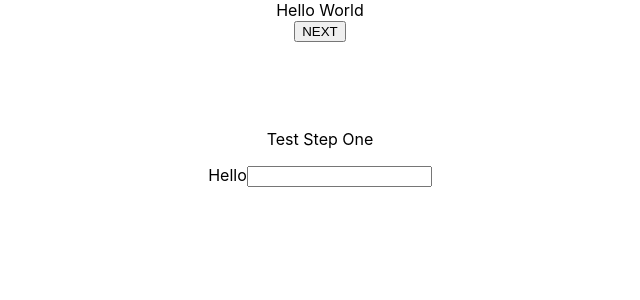
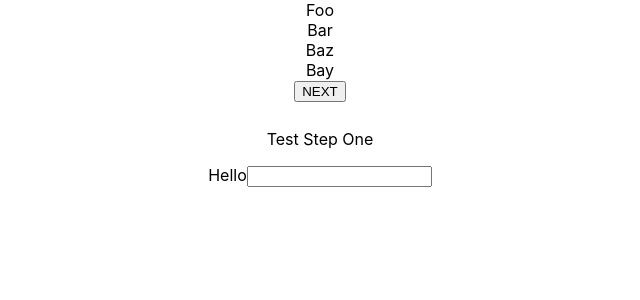
Before and after one commit to armandoroman1016/react-multi-step, a React (Create React App) app in the folder react-multi-step-form/: page / in a window 1280 px wide. Shown: the top 300 px of the page, without its empty margins (320-960 px from the left). Built offline with nearby package versions, Linux system fonts and the light colour scheme.

Commit message:
progress bar labels rendering

```diff
--- a/react-multi-step-form/src/Components/FormContainer.tsx
+++ b/react-multi-step-form/src/Components/FormContainer.tsx
@@ -4,9 +4,8 @@ import "./FormContainer.scss"
 import FormStep from "./FormStep"
 import Controls from "./Controls";
 
-import {formCtx} from '../Contexts/FormContext'
 import ProgressBar from "./ProgressBar";
-
+import { useMultiStep } from '../utils/useMultiStep'
 interface Step {
     component: React.ComponentType;
     name: string;
@@ -24,12 +23,13 @@ const {useEffect, useRef} = React
 
 const FormContainer = ({ heading, progressBar, styles, children, steps }: FormContainerProps) => {
 
-    const { state, update } = React.useContext(formCtx);
+    const {stepForm, updateMultiStep} = useMultiStep()
 
     useEffect(() => {
         if(steps){
             let maxPosition = steps.length - 1
-            update({...state, maxPosition})
+            updateMultiStep({...stepForm, maxPosition})
+            steps.forEach(step => stepForm.addStepName(step.name))
         }
     },[steps])
 
--- a/react-multi-step-form/src/Components/ProgressBar.tsx
+++ b/react-multi-step-form/src/Components/ProgressBar.tsx
@@ -1,19 +1,32 @@
 import * as React from "react";
 import * as CSS from "csstype";
 
-import {formCtx} from '../Contexts/FormContext'
-
+import {useMultiStep} from "../utils/useMultiStep"
 interface ProgressBarProps {
     fillColor?: string;
     className?: string;
 }
 
+const { useEffect } = React
 const ProgressBar = () => {
-    const [percentage, setPercentage] = React.useState(0);
 
-    const { state, update } = React.useContext(formCtx)
+    const { stepForm } = useMultiStep()
 
-    return <div>Hello World</div>;
+    let steps = 0;
+
+    console.log(stepForm)
+
+    useEffect(() => {
+        if(stepForm.maxPosition > 0)steps = stepForm.maxPosition + 1
+    }, [stepForm.maxPosition])
+
+    return(
+        <div>
+            {stepForm.stepNames && stepForm.stepNames.map(step => {
+                return <div>{step}</div>
+            }) }
+        </div>
+    );
 };
 
 export default ProgressBar;
--- a/react-multi-step-form/src/Contexts/FormContext.ts
+++ b/react-multi-step-form/src/Contexts/FormContext.ts
@@ -10,7 +10,9 @@ interface FormContext {
     onNext: () => void,
     onComplete: () => Object,
     updateFormValues: (fieldName: string, fieldValue: string) => void,
-    errors: boolean
+    errors: boolean,
+    stepNames: string[],
+    addStepName: (stepName: string) => void
 }
 
 const [formCtx, FormProvider] = createCtx<FormContext>({
@@ -28,6 +30,10 @@ const [formCtx, FormProvider] = createCtx<FormContext>({
     },
     updateFormValues: function(fieldName, fieldValue){
         this.inputFields = {...this.inputFields, [fieldName]: fieldValue}
+    },
+    stepNames: [],
+    addStepName: function(stepName){
+        this.stepNames.push(stepName)
     }
 })
 
```
Also changed, not shown: react-multi-step-form/src/App.tsx (+4 -4 lines).
